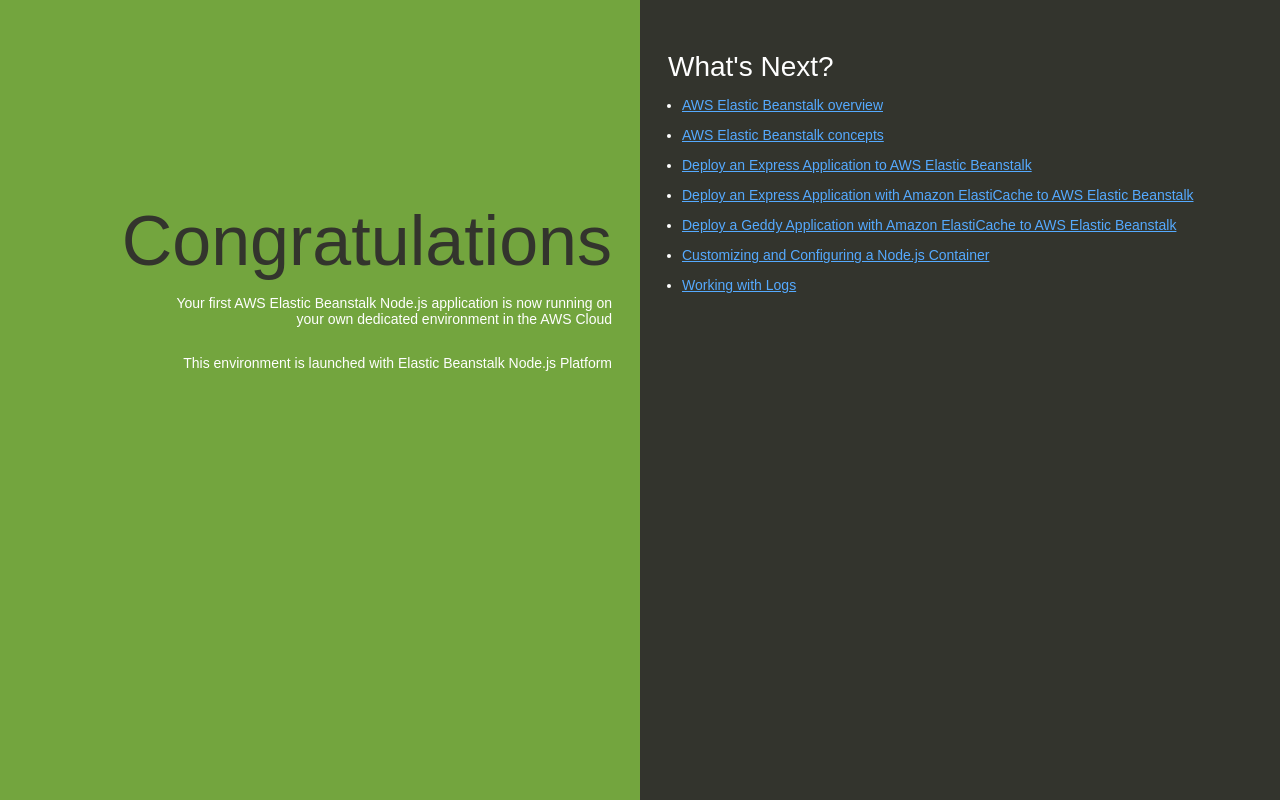
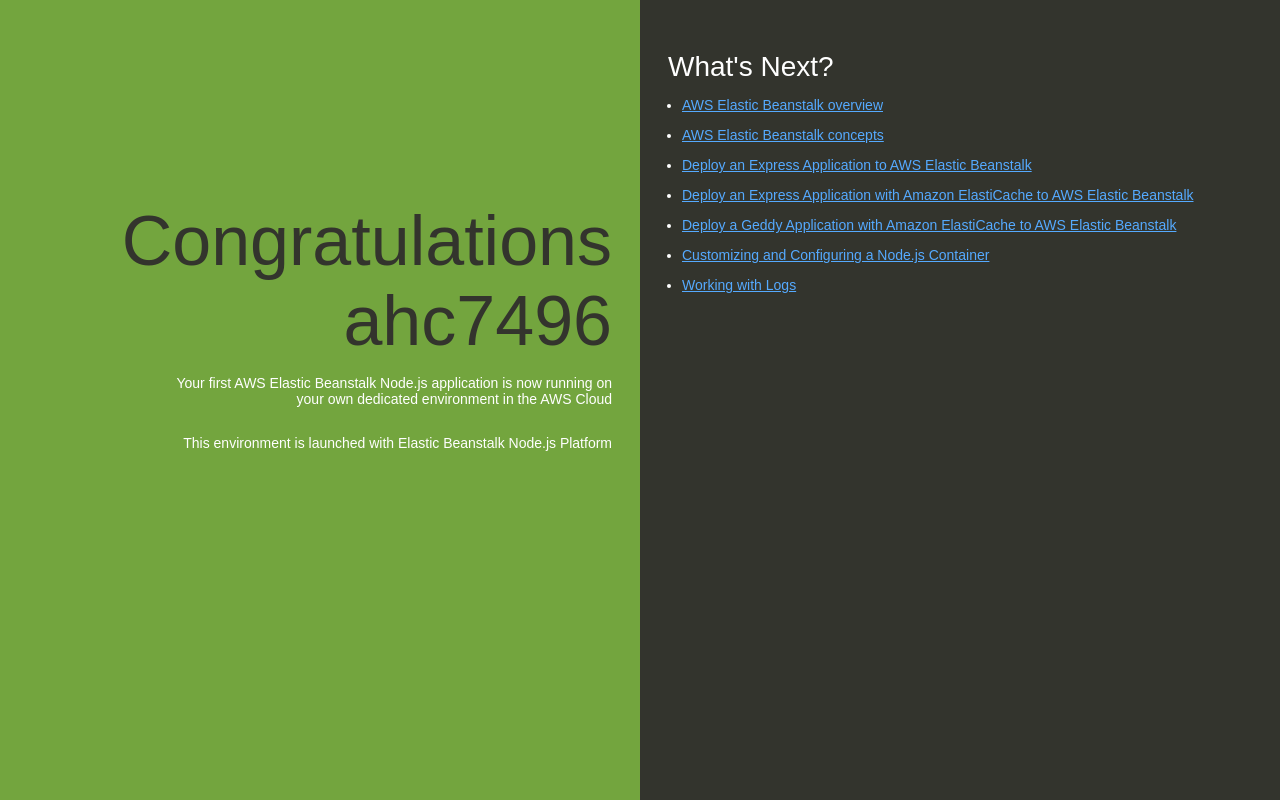
Before and after one commit to abecoup/ac-test-node-app, a website: page index.html in a window 1280 px wide. Drawn offline with Linux system fonts and the light colour scheme.

Commit message:
Updated index.html to include RIT username

```diff
--- a/index.html
+++ b/index.html
@@ -74,7 +74,7 @@
   </head>
   <body>
     <div class="textColumn">
-      <h1>Congratulations</h1>
+      <h1>Congratulations ahc7496</h1>
       <p>Your first AWS Elastic Beanstalk Node.js application is now running on your own dedicated environment in the AWS Cloud</p>
       <p>This environment is launched with Elastic Beanstalk Node.js Platform</p>
     </div>
```
